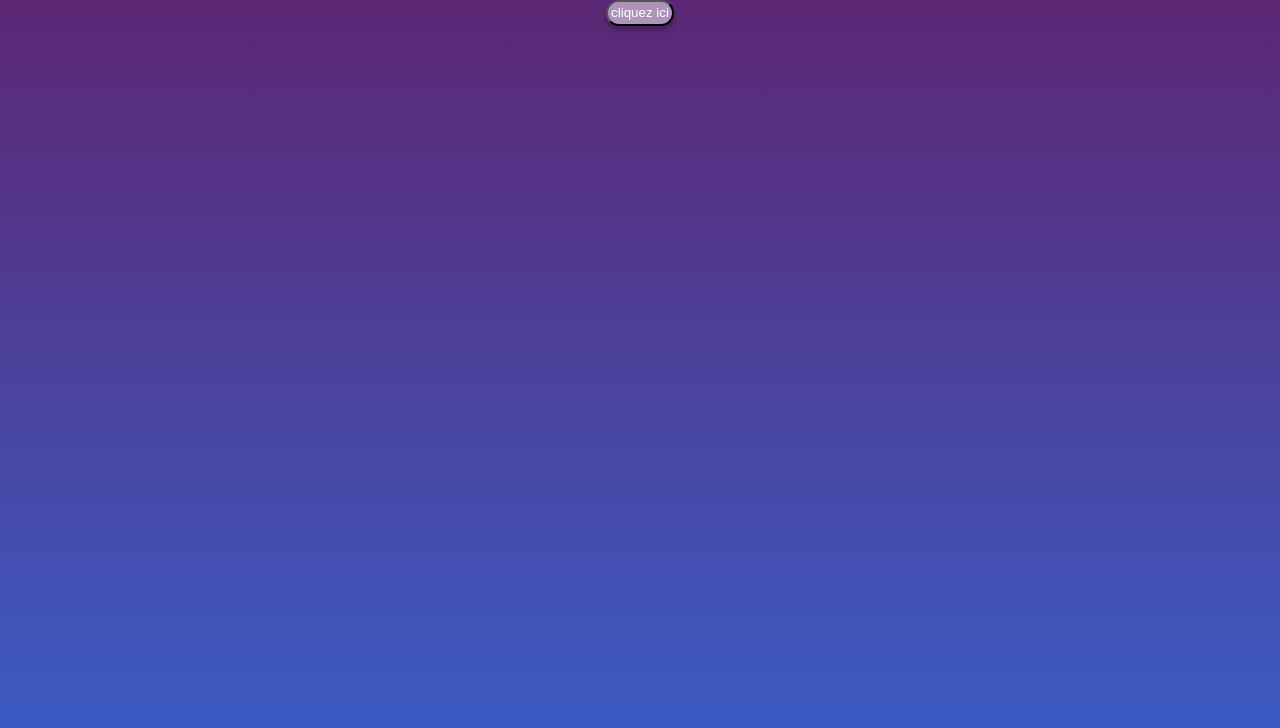
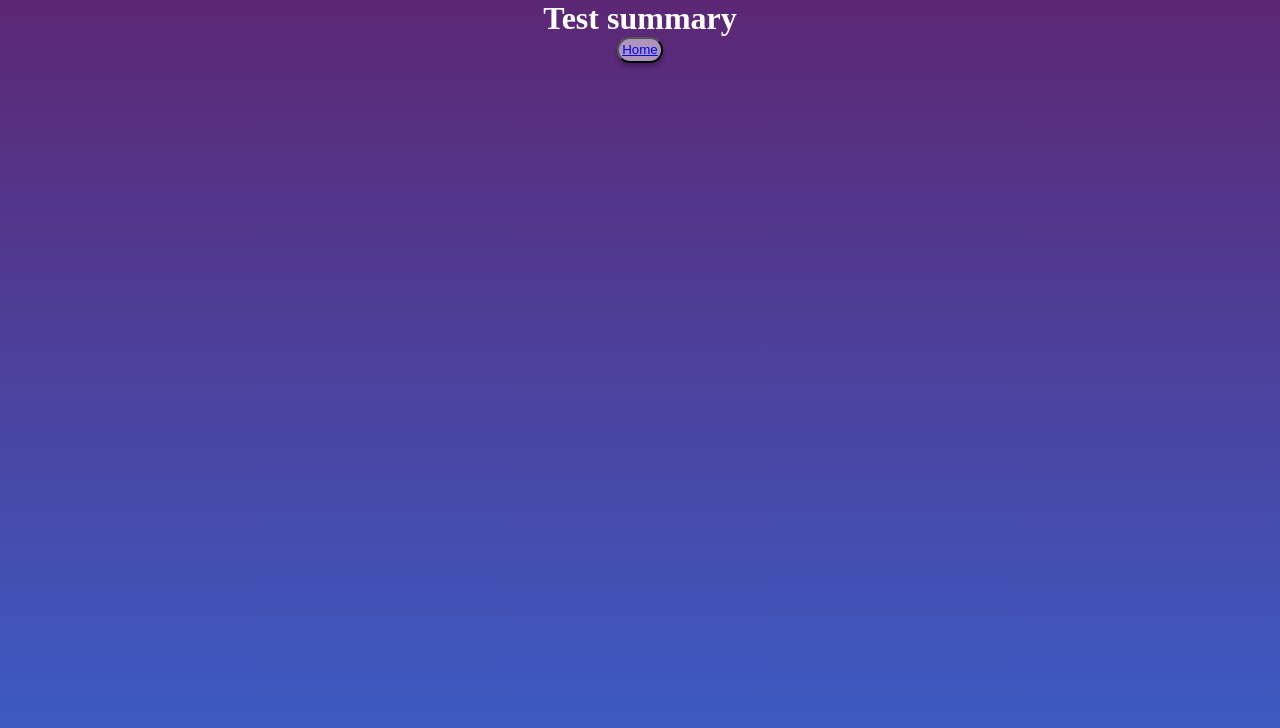
Before and after one commit to AlexandraJUREDIEU/NestEgg.App, a React (Vite) app: page /admin/summary in a window 1280 px wide. Shown: the top 728 px of the page. Built offline with nearby package versions, Linux system fonts and the light colour scheme.

Commit message:
⚡ Routing : Updating the navbar in the home page
Mise à jour de la Navbar dans la page home, et ajout des boutons "home" sur les autres pages

```diff
--- a/src/components/Button.jsx
+++ b/src/components/Button.jsx
@@ -16,7 +16,7 @@ margin: auto;
 export default function Button(){
     return (
         <>
-        <ButtonStyle>cliquez ici</ButtonStyle>
+        <ButtonStyle><a href="/">Home</a></ButtonStyle>
         </>
     )
 };
--- a/src/components/Header.jsx
+++ b/src/components/Header.jsx
@@ -5,12 +5,12 @@ export default function Header(){
     return (<>
     <Navbar
     links={[
-        { to: "/home", text: "Home" },
-        { to: "/dashboard", text: "Dashboard" },
-        { to: "/account", text: "MyAccount" },
-        { to: "/summary", text: "Summary" },
-        { to: "/contact", text: "Contact" },
-        { to: "/AddTransaction", text: "AddTransaction" }
+        { to: "/", text: "Home" },
+        { to: "admin/dashboard", text: "Dashboard" },
+        { to: "admin/account", text: "MyAccount" },
+        { to: "admin/summary", text: "Summary" },
+        { to: "admin/contact", text: "Contact" },
+        { to: "admin/AddTransaction", text: "AddTransaction" }
     ]}
 />
     <Outlet/>
--- a/src/main.jsx
+++ b/src/main.jsx
@@ -9,7 +9,7 @@ import AddTransaction from "./pages/AddTransaction.jsx"
 import Dashboard from "./pages/Dashboard.jsx"
 import Contact from './pages/Contact.jsx'
 import Summary from './pages/Summary.jsx'
-import Header from './components/Header.jsx'
+// import Header from './components/Header.jsx'
 import Admin from './pages/Admin.jsx'
 
 
@@ -17,7 +17,7 @@ import Admin from './pages/Admin.jsx'
 const router = createBrowserRouter([
   {
     path: "/",
-    element: <Header/>,
+    element: <Home/>,
     errorElement: <Error404 />,
 
     },
@@ -25,7 +25,7 @@ const router = createBrowserRouter([
     {
       path: "/admin",
       element: <Admin/>,
-      errorElement: <Error404 />,
+      // errorElement: <Error404 />,
       children: [
 
       {
--- a/src/pages/Admin.jsx
+++ b/src/pages/Admin.jsx
@@ -1,6 +1,10 @@
 import Button from "../components/Button"
+import { Outlet } from "react-router-dom"
+// import { NavLink } from "react-router-dom"
+
 export default function Admin(){
     return (<>
-    <Button>Clique</Button>
+    <Outlet/>
+    <Button/>
     </>)
 }
--- a/src/pages/Home.jsx
+++ b/src/pages/Home.jsx
@@ -1,5 +1,8 @@
+import Header from "../components/Header";
+
 export default function Home() {
     return (<>
+        <Header/>
         <h1>Test Home</h1>
     </>)
 };
--- a/src/pages/Summary.jsx
+++ b/src/pages/Summary.jsx
@@ -1,8 +1,5 @@
-import { Outlet } from "react-router-dom"
-import Button from "../components/Button"
 export default function Summary(){
     return(<>
-        <Button>bouton</Button>
-        <Outlet/>
+        <h1>Test summary</h1>
     </>)
 };
```
